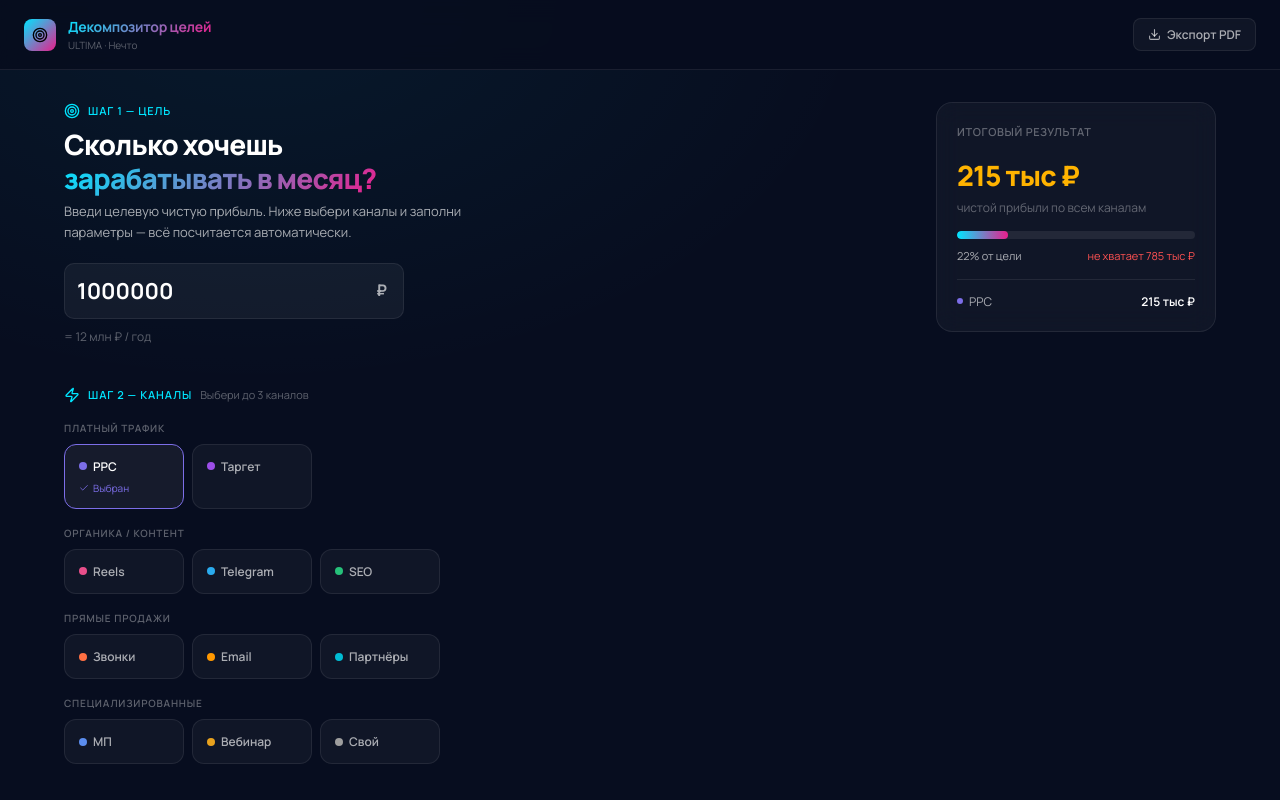
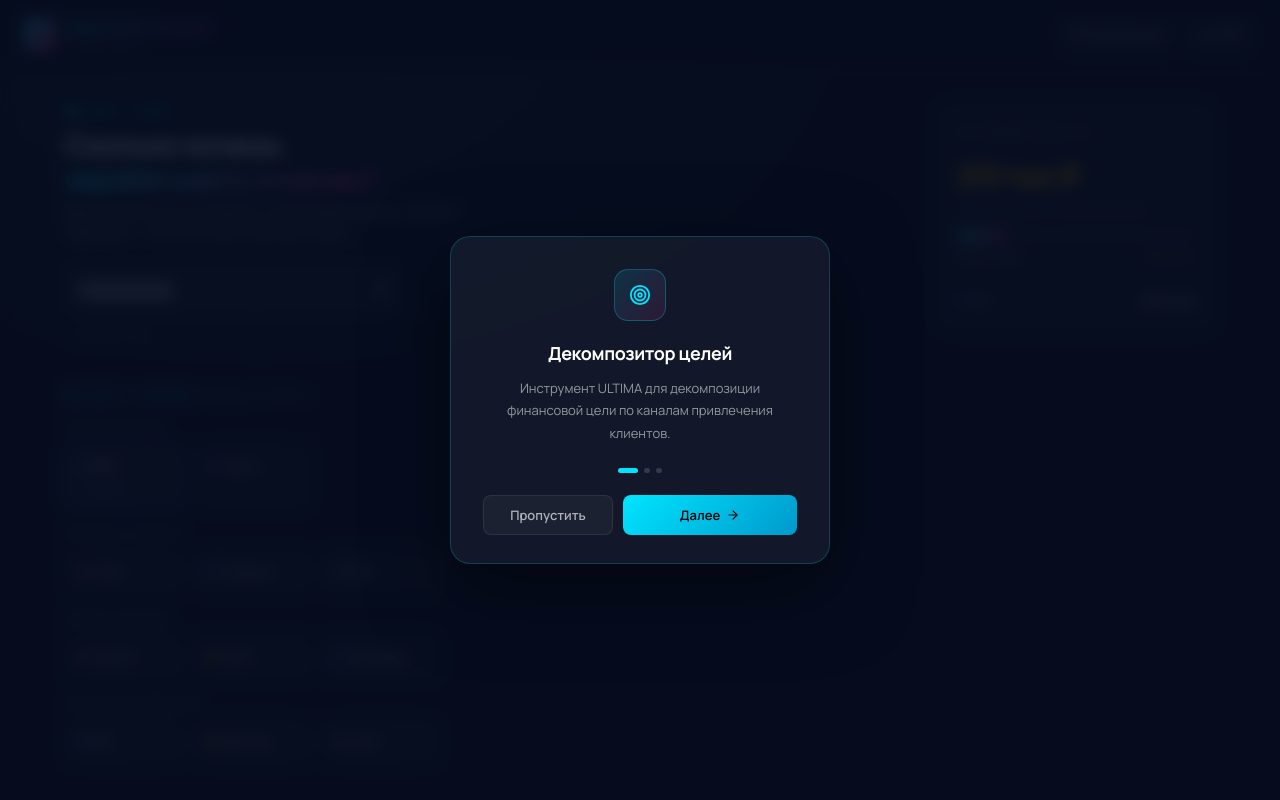
Before and after one commit to catherineYefi/Decomp_calcul, a React (Vite) app: page / in a window 1280 px wide. Shown: the top 800 px of the page. Built offline with nearby package versions, Linux system fonts and the light colour scheme; the HTML template or start-up script is replaced by a standard one.

Commit message:
app tooltip

```diff
--- a/src/App.tsx
+++ b/src/App.tsx
@@ -1,5 +1,5 @@
 import { useState, useMemo, useCallback, useRef } from 'react';
-import { Target, TrendingUp, TrendingDown, Zap, Download, RotateCcw, ChevronDown, ChevronUp, AlertTriangle, Check, LucideIcon } from 'lucide-react';
+import { Target, TrendingUp, Zap, Download, RotateCcw, ChevronDown, ChevronUp, AlertTriangle, ArrowRight, BookOpen, BarChart2 } from 'lucide-react';
 import type { ChannelId, ScenarioKey, ChannelScenarios } from './types';
 import { CHANNELS, CHANNEL_MAP, getDefaultParams, applyScenario } from './channels';
 import { ParameterInput } from './components/ParameterInput';
@@ -8,11 +8,105 @@ import { MetricsGrid } from './components/MetricsGrid';
 import { formatRub, formatNum } from './utils';
 import './index.css';
 
-const SCENARIO_META: { key: ScenarioKey; label: string; icon: LucideIcon }[] = [
-  { key: 'pessimist', label: 'Пессимист', icon: TrendingDown },
-  { key: 'realist',   label: 'Реалист',   icon: Target },
-  { key: 'optimist',  label: 'Оптимист',  icon: TrendingUp },
+const SCENARIO_META: { key: ScenarioKey; label: string; emoji: string }[] = [
+  { key: 'pessimist', label: 'Пессимист', emoji: '📉' },
+  { key: 'realist',   label: 'Реалист',   emoji: '🎯' },
+  { key: 'optimist',  label: 'Оптимист',  emoji: '🚀' },
 ];
+
+const WELCOME_STEPS = [
+  {
+    icon: Target,
+    title: 'Декомпозитор целей',
+    text: 'Инструмент ULTIMA для декомпозиции финансовой цели по каналам привлечения клиентов.',
+  },
+  {
+    icon: BookOpen,
+    title: 'Как это работает',
+    text: 'Введи целевую прибыль → выбери 1–3 канала → заполни параметры. Калькулятор покажет сколько нужно показов, лидов и клиентов.',
+  },
+  {
+    icon: BarChart2,
+    title: 'Три сценария',
+    text: 'Для каждого канала — пессимист, реалист, оптимист. Сравни результаты и найди слабое звено в воронке.',
+  },
+];
+
+function WelcomeModal({ onClose }: { onClose: () => void }) {
+  const [step, setStep] = useState(0);
+  const isLast = step === WELCOME_STEPS.length - 1;
+  const { icon: Icon, title, text } = WELCOME_STEPS[step];
+
+  return (
+    <div style={{
+      position: 'fixed', inset: 0, zIndex: 1000,
+      background: 'rgba(7,13,31,0.85)',
+      backdropFilter: 'blur(8px)',
+      display: 'flex', alignItems: 'center', justifyContent: 'center',
+      padding: 24,
+    }}>
+      <div style={{
+        background: 'rgba(255,255,255,0.05)',
+        border: '1px solid rgba(0,229,255,0.2)',
+        borderRadius: 20,
+        padding: '32px 32px 28px',
+        width: '100%',
+        maxWidth: 380,
+        textAlign: 'center',
+        boxShadow: '0 24px 80px rgba(0,0,0,0.5)',
+      }}>
+        <div style={{
+          width: 52, height: 52,
+          borderRadius: 14,
+          background: 'linear-gradient(135deg, #00e5ff22, #e91e8c22)',
+          border: '1px solid rgba(0,229,255,0.25)',
+          margin: '0 auto 18px',
+          display: 'flex', alignItems: 'center', justifyContent: 'center',
+        }}>
+          <Icon size={22} style={{ color: '#00e5ff' }} />
+        </div>
+
+        <div style={{ fontSize: 18, fontWeight: 700, color: '#fff', marginBottom: 10, letterSpacing: '-0.02em' }}>
+          {title}
+        </div>
+        <div style={{ fontSize: 13, color: 'rgba(255,255,255,0.55)', lineHeight: 1.7, marginBottom: 24, minHeight: 56 }}>
+          {text}
+        </div>
+
+        <div style={{ display: 'flex', justifyContent: 'center', gap: 6, marginBottom: 22 }}>
+          {WELCOME_STEPS.map((_, i) => (
+            <div key={i} onClick={() => setStep(i)} style={{
+              height: 5, borderRadius: 3, cursor: 'pointer',
+              width: i === step ? 20 : 6,
+              background: i === step ? '#00e5ff' : 'rgba(255,255,255,0.15)',
+              transition: 'all 0.2s',
+            }} />
+          ))}
+        </div>
+
+        <div style={{ display: 'flex', gap: 10 }}>
+          {!isLast && (
+            <button
+              onClick={onClose}
+              className="btn btn-ghost"
+              style={{ flex: 1, justifyContent: 'center', fontSize: 13 }}
+            >
+              Пропустить
+            </button>
+          )}
+          <button
+            onClick={() => isLast ? onClose() : setStep(s => s + 1)}
+            className="btn btn-primary"
+            style={{ flex: isLast ? 1 : 1.5, justifyContent: 'center', fontSize: 13 }}
+          >
+            {isLast ? 'Начать работу' : 'Далее'}
+            <ArrowRight size={14} />
+          </button>
+        </div>
+      </div>
+    </div>
+  );
+}
 
 function buildInitialScenarios(channelId: ChannelId): ChannelScenarios {
   const base = getDefaultParams(channelId);
@@ -24,19 +118,26 @@ function buildInitialScenarios(channelId: ChannelId): ChannelScenarios {
 }
 
 export default function App() {
+  const [showWelcome, setShowWelcome] = useState(() => {
+    try { return !localStorage.getItem('ultima_decomp_welcomed'); } catch { return true; }
+  });
+
+  const handleCloseWelcome = () => {
+    try { localStorage.setItem('ultima_decomp_welcomed', '1'); } catch { /* ignore */ }
+    setShowWelcome(false);
+  };
+
   const [goal, setGoal] = useState<number>(1000000);
-  const [mode] = useState<'forecast' | 'from_goal'>('forecast');
   const [selectedChannels, setSelectedChannels] = useState<ChannelId[]>(['ppc']);
   const [activeScenario, setActiveScenario] = useState<ScenarioKey>('realist');
   const [channelParams, setChannelParams] = useState<Record<string, ChannelScenarios>>(() => ({
     ppc: buildInitialScenarios('ppc'),
   }));
+  // First channel open, rest collapsed by default
   const [expandedChannels, setExpandedChannels] = useState<Record<string, boolean>>({ ppc: true });
   const [activeChannelScenario, setActiveChannelScenario] = useState<Record<string, ScenarioKey>>({});
   const printRef = useRef<HTMLDivElement>(null);
-  void mode;
 
-  // Toggle channel selection
   const toggleChannel = useCallback((id: ChannelId) => {
     setSelectedChannels(prev => {
       if (prev.includes(id)) {
@@ -49,12 +150,12 @@ export default function App() {
         ...p,
         [id]: p[id] || buildInitialScenarios(id),
       }));
-      setExpandedChannels(e => ({ ...e, [id]: true }));
+      // New channels start collapsed
+      setExpandedChannels(e => ({ ...e, [id]: false }));
       return next;
     });
   }, []);
 
-  // Update a single param for a channel + scenario
   const updateParam = useCallback((channelId: string, scenario: ScenarioKey, paramId: string, value: number) => {
     setChannelParams(prev => ({
       ...prev,
@@ -71,7 +172,6 @@ export default function App() {
   const getChannelScenario = (chId: string): ScenarioKey =>
     activeChannelScenario[chId] ?? activeScenario;
 
-  // Calculate results for each selected channel
   const results = useMemo(() => {
     return selectedChannels.map(chId => {
       const chDef = CHANNEL_MAP[chId];
@@ -86,7 +186,6 @@ export default function App() {
   const goalProgress = goal > 0 ? Math.min(100, (totalNetProfit / goal) * 100) : 0;
   const goalReached = totalNetProfit >= goal;
 
-  // PDF export
   const handleExport = async () => {
     const el = printRef.current;
     if (!el) return;
@@ -115,6 +214,8 @@ export default function App() {
 
   return (
     <div style={{ minHeight: '100vh', padding: '0 0 60px' }}>
+      {showWelcome && <WelcomeModal onClose={handleCloseWelcome} />}
+
       {/* HEADER */}
       <header style={{
         padding: '16px 24px',
@@ -140,15 +241,23 @@ export default function App() {
           </div>
         </div>
         <div style={{ display: 'flex', alignItems: 'center', gap: 8 }}>
+          <button
+            className="btn btn-ghost"
+            onClick={() => setShowWelcome(true)}
+            style={{ fontSize: 12, padding: '6px 14px' }}
+            title="Показать инструкцию"
+          >
+            <BookOpen size={13} /> Инструкция
+          </button>
           <button className="btn btn-ghost" onClick={handleExport} style={{ fontSize: 12, padding: '6px 14px' }}>
-            <Download size={13} /> Экспорт PDF
+            <Download size={13} /> PDF
           </button>
         </div>
       </header>
 
       <div ref={printRef} style={{ maxWidth: 1200, margin: '0 auto', padding: '32px 24px 0' }}>
 
-        {/* ── SECTION 1: GOAL ─────────────────────────────────────────────────── */}
+        {/* ── SECTION 1: GOAL ─────────────────────────────────────────────── */}
         <section style={{ marginBottom: 40 }}>
           <div style={{ display: 'flex', alignItems: 'flex-start', justifyContent: 'space-between', flexWrap: 'wrap', gap: 24 }}>
             <div style={{ flex: '1 1 320px' }}>
@@ -209,9 +318,9 @@ export default function App() {
               <div style={{ fontSize: 11, color: 'var(--text2)', display: 'flex', justifyContent: 'space-between' }}>
                 <span>{goalProgress.toFixed(0)}% от цели</span>
                 {!goalReached && goal > 0 && (
-                  <span style={{ color: 'var(--danger)' }}>не хватает {formatRub(goal - totalNetProfit, true)}</span>
+                  <span style={{ color: 'var(--danger)' }}>−{formatRub(goal - totalNetProfit, true)}</span>
                 )}
-                {goalReached && <span style={{ color: 'var(--success)', display: 'flex', alignItems: 'center', gap: 4 }}><Check size={12} /> Цель достигнута!</span>}
+                {goalReached && <span style={{ color: 'var(--success)' }}>✓ Достигнута!</span>}
               </div>
               {results.length > 0 && (
                 <div style={{ marginTop: 14, borderTop: '1px solid var(--border)', paddingTop: 12, display: 'flex', flexDirection: 'column', gap: 6 }}>
@@ -221,10 +330,7 @@ export default function App() {
                         <span style={{ width: 6, height: 6, borderRadius: '50%', background: chDef.color, display: 'inline-block', flexShrink: 0 }} />
                         <span style={{ color: 'var(--text2)' }}>{chDef.shortName}</span>
                       </span>
-                      <span style={{
-                        fontWeight: 600,
-                        color: result.netProfit >= 0 ? 'var(--text)' : 'var(--danger)',
-                      }}>
+                      <span style={{ fontWeight: 600, color: result.netProfit >= 0 ? 'var(--text)' : 'var(--danger)' }}>
                         {formatRub(result.netProfit, true)}
                       </span>
                     </div>
@@ -235,7 +341,7 @@ export default function App() {
           </div>
         </section>
 
-        {/* ── SECTION 2: CHANNEL PICKER ─────────────────────────────────────── */}
+        {/* ── SECTION 2: CHANNEL PICKER ─────────────────────────────────── */}
         <section style={{ marginBottom: 40 }}>
           <div style={{ display: 'flex', alignItems: 'center', gap: 8, marginBottom: 16 }}>
             <Zap size={16} style={{ color: 'var(--cyan)' }} />
@@ -274,7 +380,7 @@ export default function App() {
                           </span>
                         </div>
                         {isSelected && (
-                          <span style={{ fontSize: 10, color: ch.color, display: 'flex', alignItems: 'center', gap: 4 }}><Check size={10} /> Выбран</span>
+                          <span style={{ fontSize: 10, color: ch.color }}>✓ Выбран</span>
                         )}
                       </button>
                     );
@@ -285,7 +391,7 @@ export default function App() {
           </div>
         </section>
 
-        {/* ── SECTION 3: GLOBAL SCENARIO SELECTOR ──────────────────────────── */}
+        {/* ── SECTION 3: GLOBAL SCENARIO ────────────────────────────────── */}
         <section style={{ marginBottom: 32 }}>
           <div style={{ display: 'flex', alignItems: 'center', gap: 8, marginBottom: 12 }}>
             <TrendingUp size={16} style={{ color: 'var(--cyan)' }} />
@@ -298,7 +404,7 @@ export default function App() {
                 className={`stab ${activeScenario === sc.key ? `active-${sc.key}` : 'inactive'}`}
                 onClick={() => setActiveScenario(sc.key)}
               >
-                <sc.icon size={14} /> {sc.label}
+                {sc.emoji} {sc.label}
               </button>
             ))}
             <button
@@ -315,26 +421,27 @@ export default function App() {
           </div>
         </section>
 
-        {/* ── SECTION 4: CHANNEL CARDS ──────────────────────────────────────── */}
+        {/* ── SECTION 4: CHANNEL CARDS ──────────────────────────────────── */}
         {selectedChannels.length === 0 ? (
           <div className="glass" style={{ padding: 40, textAlign: 'center', color: 'var(--text3)' }}>
             Выбери хотя бы один канал выше ↑
           </div>
         ) : (
-          <div style={{ display: 'flex', flexDirection: 'column', gap: 16, marginBottom: 40 }}>
+          <div style={{ display: 'flex', flexDirection: 'column', gap: 12, marginBottom: 40 }}>
             {results.map(({ chId, chDef, result }) => {
               const sc = getChannelScenario(chId);
-              const isExpanded = expandedChannels[chId] ?? true;
+              const isExpanded = expandedChannels[chId] ?? false;
               const params = channelParams[chId]?.[sc] || getDefaultParams(chId);
 
               return (
                 <div key={chId} className="glass" style={{ overflow: 'hidden' }}>
-                  {/* Card header */}
+                  {/* Card header — always visible */}
                   <div
                     style={{
                       display: 'flex', alignItems: 'center', justifyContent: 'space-between',
-                      padding: '16px 20px', cursor: 'pointer',
+                      padding: '14px 20px', cursor: 'pointer',
                       borderBottom: isExpanded ? '1px solid var(--border)' : 'none',
+                      transition: 'background 0.15s',
                     }}
                     onClick={() => setExpandedChannels(e => ({ ...e, [chId]: !e[chId] }))}
                   >
@@ -344,11 +451,11 @@ export default function App() {
                         background: chDef.color,
                         boxShadow: `0 0 8px ${chDef.color}80`,
                       }} />
-                      <span style={{ fontWeight: 700, fontSize: 15 }}>{chDef.name}</span>
+                      <span style={{ fontWeight: 700, fontSize: 14 }}>{chDef.name}</span>
                       {result.bottleneck && (
                         <span style={{
                           display: 'flex', alignItems: 'center', gap: 4,
-                          fontSize: 11, color: 'var(--warning)',
+                          fontSize: 10, color: 'var(--warning)',
                           background: 'rgba(255,179,0,0.1)',
                           border: '1px solid rgba(255,179,0,0.3)',
                           borderRadius: 4, padding: '1px 7px',
@@ -358,19 +465,29 @@ export default function App() {
                       )}
                     </div>
                     <div style={{ display: 'flex', alignItems: 'center', gap: 16 }}>
-                      <div style={{ textAlign: 'right' }}>
-                        <div style={{ fontSize: 16, fontWeight: 800, color: result.netProfit >= 0 ? chDef.color : 'var(--danger)' }}>
-                          {formatRub(result.netProfit, true)}
+                      {/* Mini metrics always visible */}
+                      <div style={{ display: 'flex', gap: 16, alignItems: 'center' }}>
+                        <div style={{ textAlign: 'right' }}>
+                          <div style={{ fontSize: 10, color: 'var(--text3)' }}>клиентов</div>
+                          <div style={{ fontSize: 13, fontWeight: 700, color: 'var(--text)' }}>{formatNum(result.clients)}</div>
                         </div>
-                        <div style={{ fontSize: 10, color: 'var(--text3)' }}>чистая прибыль</div>
+                        <div style={{ textAlign: 'right' }}>
+                          <div style={{ fontSize: 10, color: 'var(--text3)' }}>прибыль</div>
+                          <div style={{ fontSize: 15, fontWeight: 800, color: result.netProfit >= 0 ? chDef.color : 'var(--danger)' }}>
+                            {formatRub(result.netProfit, true)}
+                          </div>
+                        </div>
                       </div>
-                      {isExpanded ? <ChevronUp size={14} style={{ color: 'var(--text3)' }} /> : <ChevronDown size={14} style={{ color: 'var(--text3)' }} />}
+                      <div style={{ color: 'var(--text3)', transition: 'transform 0.2s', transform: isExpanded ? 'rotate(180deg)' : 'rotate(0deg)' }}>
+                        <ChevronDown size={15} />
+                      </div>
                     </div>
                   </div>
 
+                  {/* Expanded content */}
                   {isExpanded && (
                     <div style={{ padding: '20px' }}>
-                      {/* Scenario tabs for this channel */}
+                      {/* Scenario tabs */}
                       <div style={{ display: 'flex', gap: 6, marginBottom: 20 }}>
                         {SCENARIO_META.map(s => (
                           <button
@@ -381,7 +498,7 @@ export default function App() {
                               setActiveChannelScenario(prev => ({ ...prev, [chId]: s.key }));
                             }}
                           >
-                            <s.icon size={14} /> {s.label}
+                            {s.emoji} {s.label}
                           </button>
                         ))}
                       </div>
@@ -404,7 +521,7 @@ export default function App() {
                           </div>
                         </div>
 
-                        {/* RIGHT: Funnel + Metrics */}
+                        {/* RIGHT: Funnel */}
                         <div>
                           <div style={{ fontSize: 11, fontWeight: 600, color: 'var(--text3)', textTransform: 'uppercase', letterSpacing: '0.06em', marginBottom: 12 }}>
                             Воронка
@@ -423,7 +540,7 @@ export default function App() {
                               display: 'flex', alignItems: 'flex-start', gap: 6,
                             }}>
                               <AlertTriangle size={12} style={{ flexShrink: 0, marginTop: 1 }} />
-                              <span>Слабое звено: <strong>{result.bottleneck}</strong>. Улучшение этого показателя даст наибольший прирост прибыли.</span>
+                              <span>Слабое звено: <strong>{result.bottleneck}</strong>. Улучшение этого показателя даст наибольший прирост.</span>
                             </div>
                           )}
                         </div>
@@ -443,19 +560,19 @@ export default function App() {
           </div>
         )}
 
-        {/* ── SECTION 5: SUMMARY ───────────────────────────────────────────── */}
+        {/* ── SECTION 5: SUMMARY ───────────────────────────────────────── */}
         {results.length > 1 && (
           <section style={{ marginBottom: 40 }}>
             <div className="glass" style={{ padding: 24 }}>
               <div style={{ fontSize: 11, fontWeight: 600, color: 'var(--cyan)', textTransform: 'uppercase', letterSpacing: '0.08em', marginBottom: 16 }}>
                 Сводка по всем каналам
               </div>
-              <div style={{ display: 'grid', gridTemplateColumns: 'repeat(auto-fill, minmax(200px, 1fr))', gap: 12, marginBottom: 20 }}>
+              <div style={{ display: 'grid', gridTemplateColumns: 'repeat(auto-fill, minmax(180px, 1fr))', gap: 12, marginBottom: 20 }}>
                 {[
                   { label: 'Суммарная выручка', value: formatRub(results.reduce((s, r) => s + r.result.revenue, 0), true) },
                   { label: 'Суммарные расходы', value: formatRub(results.reduce((s, r) => s + r.result.cost, 0), true) },
-                  { label: 'Суммарная чистая прибыль', value: formatRub(totalNetProfit, true), highlight: true },
-                  { label: 'Суммарно клиентов', value: formatNum(results.reduce((s, r) => s + r.result.clients, 0)) },
+                  { label: 'Суммарная прибыль', value: formatRub(totalNetProfit, true), highlight: true },
+                  { label: 'Всего клиентов', value: formatNum(results.reduce((s, r) => s + r.result.clients, 0)) },
                 ].map((m, i) => (
                   <div key={i} style={{
                     background: m.highlight ? 'rgba(0,229,255,0.08)' : 'rgba(255,255,255,0.03)',
@@ -468,13 +585,12 @@ export default function App() {
                 ))}
               </div>
 
-              {/* Goal progress */}
               <div style={{ marginBottom: 12 }}>
                 <div style={{ display: 'flex', justifyContent: 'space-between', marginBottom: 6, fontSize: 12 }}>
                   <span style={{ color: 'var(--text2)' }}>Прогресс к цели {formatRub(goal, true)}</span>
                   <span style={{ fontWeight: 700, color: goalReached ? 'var(--success)' : 'var(--text)' }}>
                     {goalProgress.toFixed(0)}%
-                    {goalReached ? <><Check size={10} /> Достигнута!</> : ` (не хватает ${formatRub(goal - totalNetProfit, true)})`}
+                    {goalReached ? ' ✓ Достигнута!' : ` (−${formatRub(goal - totalNetProfit, true)})`}
                   </span>
                 </div>
                 <div className="progress-track" style={{ height: 10 }}>
@@ -487,10 +603,10 @@ export default function App() {
                 </div>
               </div>
 
-              {/* Channel comparison bars */}
               <div style={{ display: 'flex', flexDirection: 'column', gap: 8 }}>
                 {results.map(({ chId, chDef, result }) => {
-                  const pct = totalNetProfit > 0 ? Math.max(0, (result.netProfit / Math.max(...results.map(r => r.result.netProfit))) * 100) : 0;
+                  const maxProfit = Math.max(...results.map(r => Math.abs(r.result.netProfit)), 1);
+                  const pct = Math.max(0, (result.netProfit / maxProfit) * 100);
                   return (
                     <div key={chId} style={{ display: 'flex', alignItems: 'center', gap: 12 }}>
                       <span style={{ fontSize: 11, color: 'var(--text2)', width: 90, flexShrink: 0 }}>{chDef.shortName}</span>
@@ -503,7 +619,7 @@ export default function App() {
                           fontSize: 10, fontWeight: 600, color: 'rgba(0,0,0,0.8)',
                           whiteSpace: 'nowrap',
                         }}>
-                          {pct > 20 ? formatRub(result.netProfit, true) : ''}
+                          {pct > 25 ? formatRub(result.netProfit, true) : ''}
                         </div>
                       </div>
                       <span style={{ fontSize: 11, fontWeight: 700, width: 90, textAlign: 'right', color: result.netProfit >= 0 ? 'var(--text)' : 'var(--danger)' }}>
@@ -517,9 +633,8 @@ export default function App() {
           </section>
         )}
 
-        {/* Footer note */}
         <div style={{ textAlign: 'center', fontSize: 11, color: 'var(--text3)', paddingBottom: 20 }}>
-          ULTIMA · Декомпозитор целей · Все расчёты являются прогнозными и зависят от конкретных условий бизнеса
+          ULTIMA · Декомпозитор целей · Расчёты являются прогнозными
         </div>
       </div>
     </div>
```
Also changed, not shown: src/components/Tooltip.tsx (+66 -19 lines).
